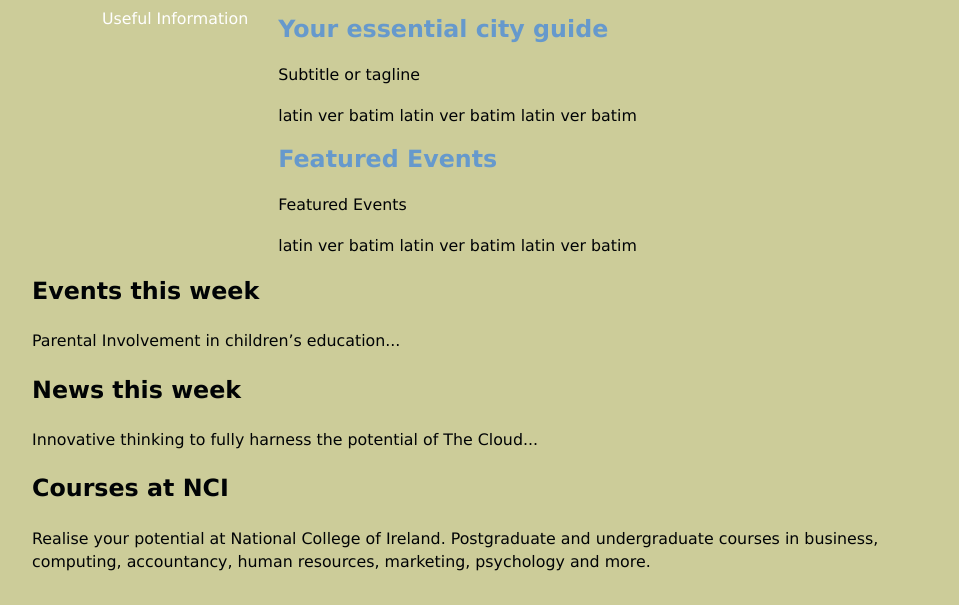
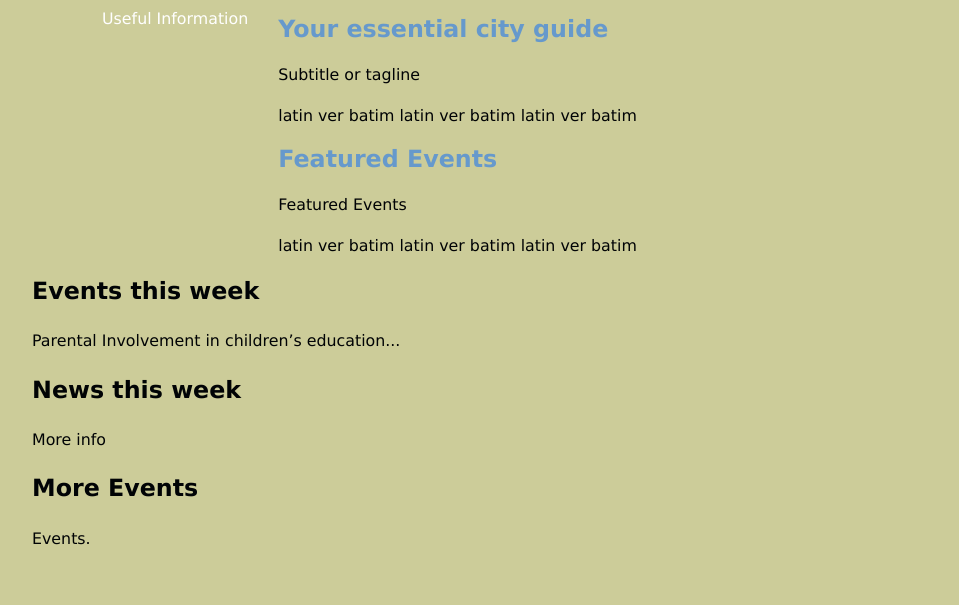
Before and after one commit to NCIRL-Aiken/essential-dublin, a plain HTML site: page index.html in a window 1280 px wide. Shown: the part 195-800 px from the top of the page, without its empty margins (160-1119 px from the left). Drawn offline with Linux system fonts and the light colour scheme.

Commit message:
Update index.html

```diff
--- a/index.html
+++ b/index.html
@@ -62,13 +62,13 @@
     <aside class="newsSidebar">
         <article>
             <h2>News this week</h2>
-            <p>Innovative thinking to fully harness the potential of The Cloud...</p>
+            <p>More info</p>
         </article>
     </aside>
     <aside class="courseSidebar">
         <article>
-            <h2>Courses at NCI</h2>
-            <p>Realise your potential at National College of Ireland. Postgraduate and undergraduate courses in business, computing, accountancy, human resources, marketing, psychology and more.</p>
+            <h2>More Events</h2>
+            <p>Events.</p>
         </article>
     </aside>
 </body>
```
